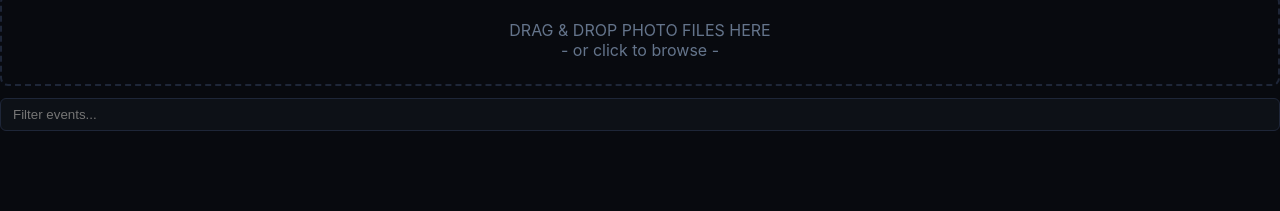
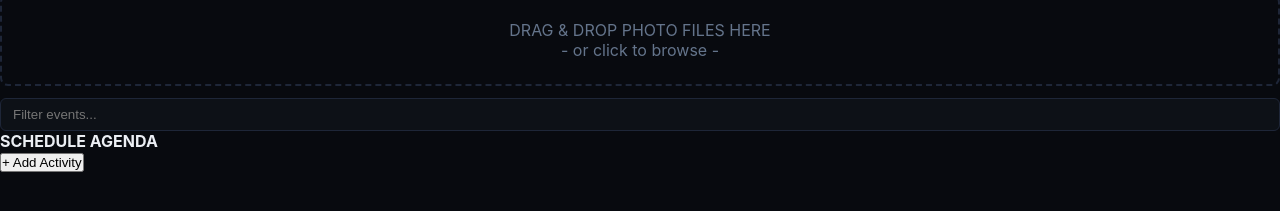
Before and after one commit to yashkoparde/invictusadmin, a website: page index.html in a window 1280 px wide. Shown: the part 385-596 px from the top of the page. Drawn offline with nearby package versions, Linux system fonts and the light colour scheme.

Commit message:
feat(agenda): scaffold agenda timeline row builder container

```diff
--- a/index.html
+++ b/index.html
@@ -297,3 +297,8 @@
 <style>
   .search-box { background:#0D1117; border:1px solid #1E2638; color:#ECEFF4; padding:8px 12px; border-radius:6px; }
 </style>
+<div id="agendaBuilder" class="agenda-container">
+  <h4>SCHEDULE AGENDA</h4>
+  <div id="agendaRows"></div>
+  <button type="button" onclick="addAgendaRow()">+ Add Activity</button>
+</div>
```
